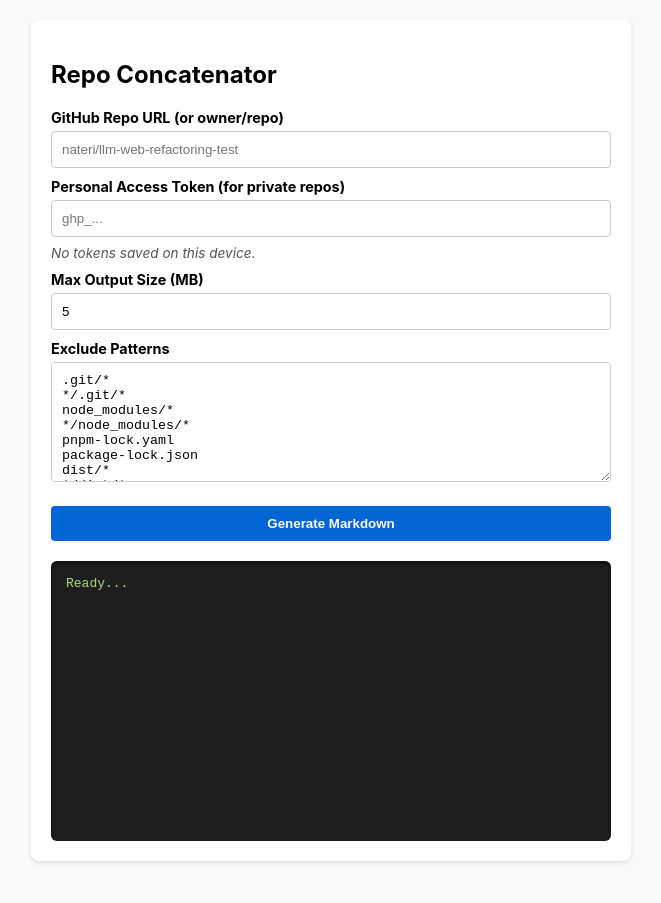
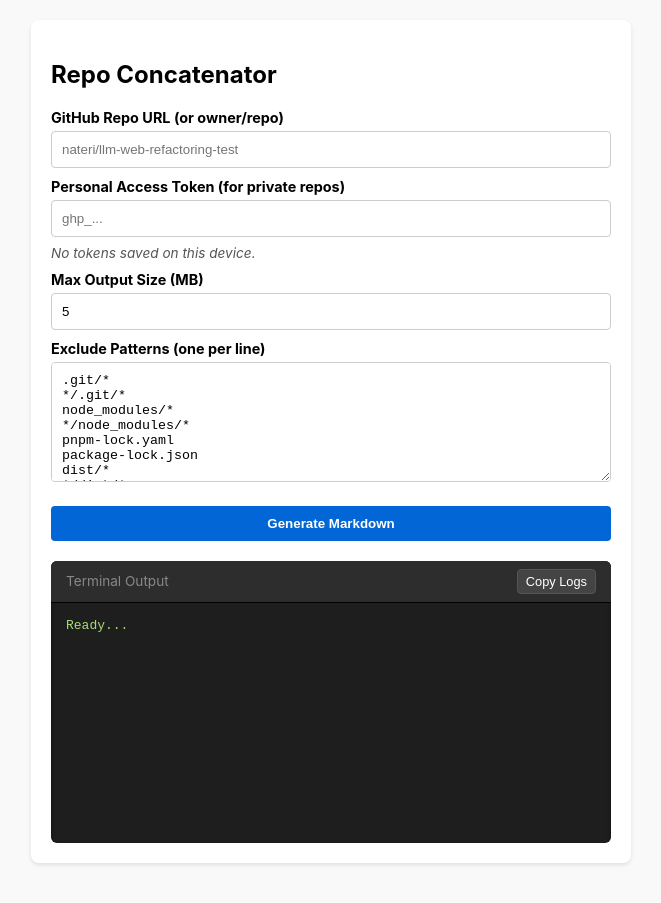
Before and after one commit to nater0000/concat, a plain HTML site: page index.html in a window 1280 px wide. Shown: the whole page, without its empty margins (309-970 px from the left). Drawn offline with Linux system fonts and the light colour scheme.

Commit message:
Update index.html

```diff
--- a/index.html
+++ b/index.html
@@ -10,17 +10,23 @@
         label { font-weight: bold; display: block; margin-top: 10px; font-size: 0.9em; }
         input, textarea, button { width: 100%; box-sizing: border-box; margin-top: 5px; padding: 10px; border: 1px solid #ccc; border-radius: 4px; }
         textarea { height: 120px; font-family: monospace; white-space: pre; }
-        button { background: #0366d6; color: white; font-weight: bold; border: none; cursor: pointer; margin-top: 20px; }
-        button:disabled { background: #95bcf0; cursor: not-allowed; }
+
+        button.primary-btn { background: #0366d6; color: white; font-weight: bold; border: none; cursor: pointer; margin-top: 20px; }
+        button.primary-btn:disabled { background: #95bcf0; cursor: not-allowed; }
+
         #savedTokensRoster { font-size: 0.85em; margin-top: 8px; color: #555; }
         .roster-owner { color: #0366d6; text-decoration: none; font-weight: bold; }
         .roster-delete { color: #ff6188; text-decoration: none; margin-right: 12px; font-weight: bold; }
 
+        /* Terminal Console Styles */
+        .console-wrapper { margin-top: 20px; background: #1e1e1e; border-radius: 6px; overflow: hidden; box-shadow: inset 0 2px 4px rgba(0,0,0,0.5); }
+        .console-header { display: flex; justify-content: space-between; align-items: center; padding: 8px 15px; background: #2d2d2d; border-bottom: 1px solid #000; }
+        .copy-btn { margin: 0; padding: 4px 8px; background: #444; color: white; font-size: 0.8em; border: 1px solid #555; border-radius: 4px; width: auto; cursor: pointer; }
+        .copy-btn:hover { background: #555; }
+
         #console {
-            margin-top: 20px; background: #1e1e1e; color: #a9dc76; padding: 15px;
-            border-radius: 6px; font-family: monospace; font-size: 13px; height: 250px;
-            overflow-y: auto; white-space: pre-wrap; word-wrap: break-word;
-            box-shadow: inset 0 2px 4px rgba(0,0,0,0.5);
+            color: #a9dc76; padding: 15px; font-family: monospace; font-size: 13px;
+            height: 210px; overflow-y: auto; white-space: pre-wrap; word-wrap: break-word;
         }
         .log-error { color: #ff6188; }
         .log-info { color: #78dce8; }
@@ -41,7 +47,7 @@
     <label>Max Output Size (MB)</label>
     <input type="number" id="maxSize" value="5" />
 
-    <label>Exclude Patterns</label>
+    <label>Exclude Patterns (one per line)</label>
     <textarea id="excludesInput">
 .git/*
 */.git/*
@@ -61,8 +67,15 @@ build/*
 concat-*.md
 </textarea>
 
-    <button id="generateBtn" onclick="run()">Generate Markdown</button>
-    <div id="console">Ready...</div>
+    <button id="generateBtn" class="primary-btn" onclick="run()">Generate Markdown</button>
+
+    <div class="console-wrapper">
+        <div class="console-header">
+            <span style="font-size: 0.85em; color: #888;">Terminal Output</span>
+            <button id="copyLogBtn" onclick="copyLogs()" class="copy-btn">Copy Logs</button>
+        </div>
+        <div id="console">Ready...</div>
+    </div>
 </div>
 
 <script>
@@ -76,6 +89,18 @@ concat-*.md
         if (type) line.className = `log-${type}`;
         term.appendChild(line);
         term.scrollTop = term.scrollHeight;
+    }
+
+    async function copyLogs() {
+        const btn = document.getElementById('copyLogBtn');
+        try {
+            await navigator.clipboard.writeText(term.innerText);
+            btn.innerText = 'Copied!';
+            setTimeout(() => btn.innerText = 'Copy Logs', 2000);
+        } catch (err) {
+            console.error('Copy failed:', err);
+            btn.innerText = 'Error';
+        }
     }
 
     // Token Management UI
@@ -177,12 +202,14 @@ concat-*.md
             for (const f of filteredFiles) markdown += `- ${f.path}\n`;
             markdown += `\n---\n\n`;
 
+            // FIXED: Use the Blobs API to bypass CORS restrictions
+            const fileHeaders = { ...headers, 'Accept': 'application/vnd.github.v3.raw' };
+
             for (let i = 0; i < filteredFiles.length; i++) {
                 const file = filteredFiles[i];
                 logMsg(`[${i + 1}/${filteredFiles.length}] Fetching ${file.path}...`);
 
-                const rawUrl = `https://raw.githubusercontent.com/${owner}/${repo}/${branch}/${file.path}`;
-                const fileRes = await fetch(rawUrl, { headers });
+                const fileRes = await fetch(file.url, { headers: fileHeaders });
 
                 if (fileRes.ok) {
                     const text = await fileRes.text();
```
